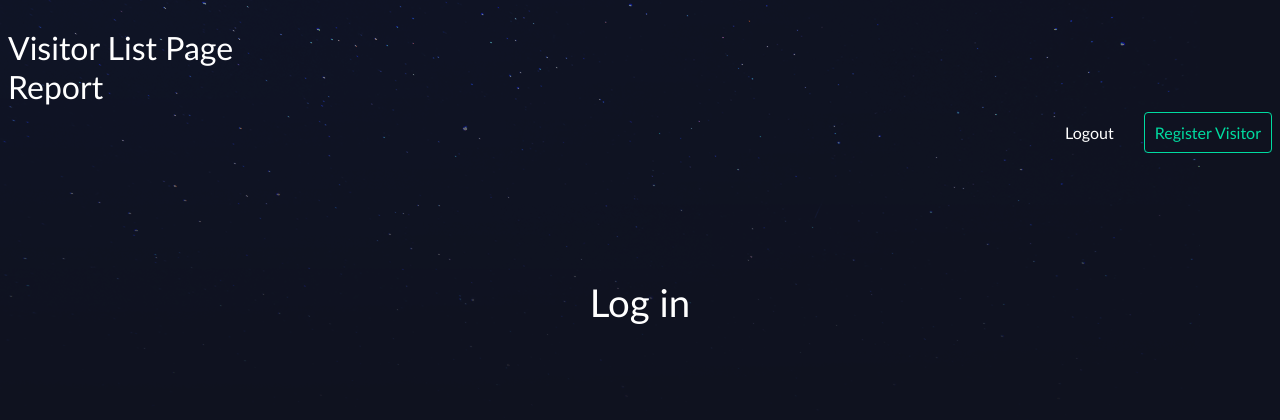
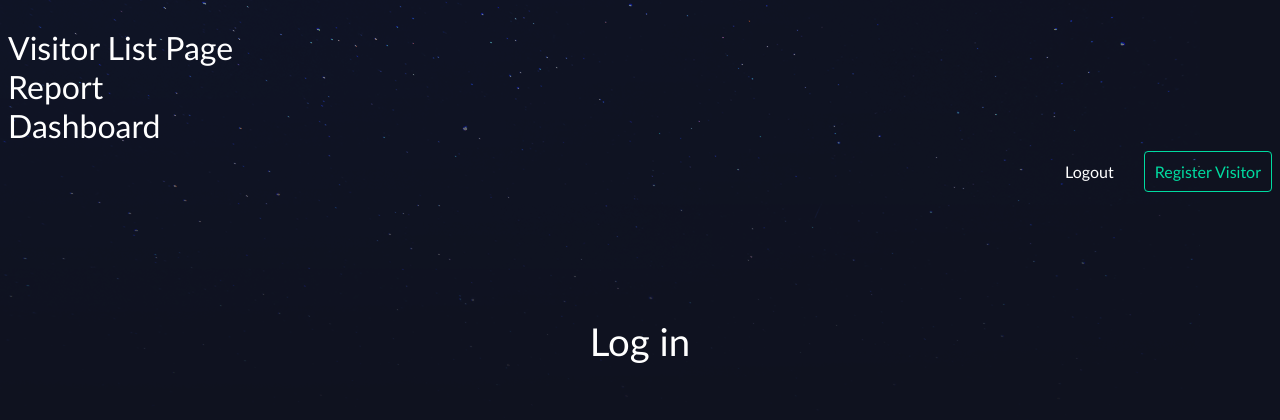
Before and after one commit to usuajiayako/DataScienceWeek9, a Django app: page / in a window 1280 px wide. Shown: the top 420 px of the page. Run offline with Django 4.2, Linux system fonts and the light colour scheme; a user stored in the database is signed in.

Commit message:
adding dashboard path to visitor page

```diff
--- a/visitor_analysis/visitor_analysis/templates/base_layout.html
+++ b/visitor_analysis/visitor_analysis/templates/base_layout.html
@@ -14,6 +14,7 @@
         {% if user.is_authenticated %}
         <h1><a href="{% url 'visitors:list' %}">Visitor List Page</a></h1>
         <h1><a href="{% url 'visitors:report' %}">Report</a></h1>
+        <h1><a href="{% url 'visitors:dashboard_with_pivot' %}">Dashboard</a></h1>
         <nav>
             <ul>
                 <li>
```
Also changed, not shown: visitor_analysis/db.sqlite3.
